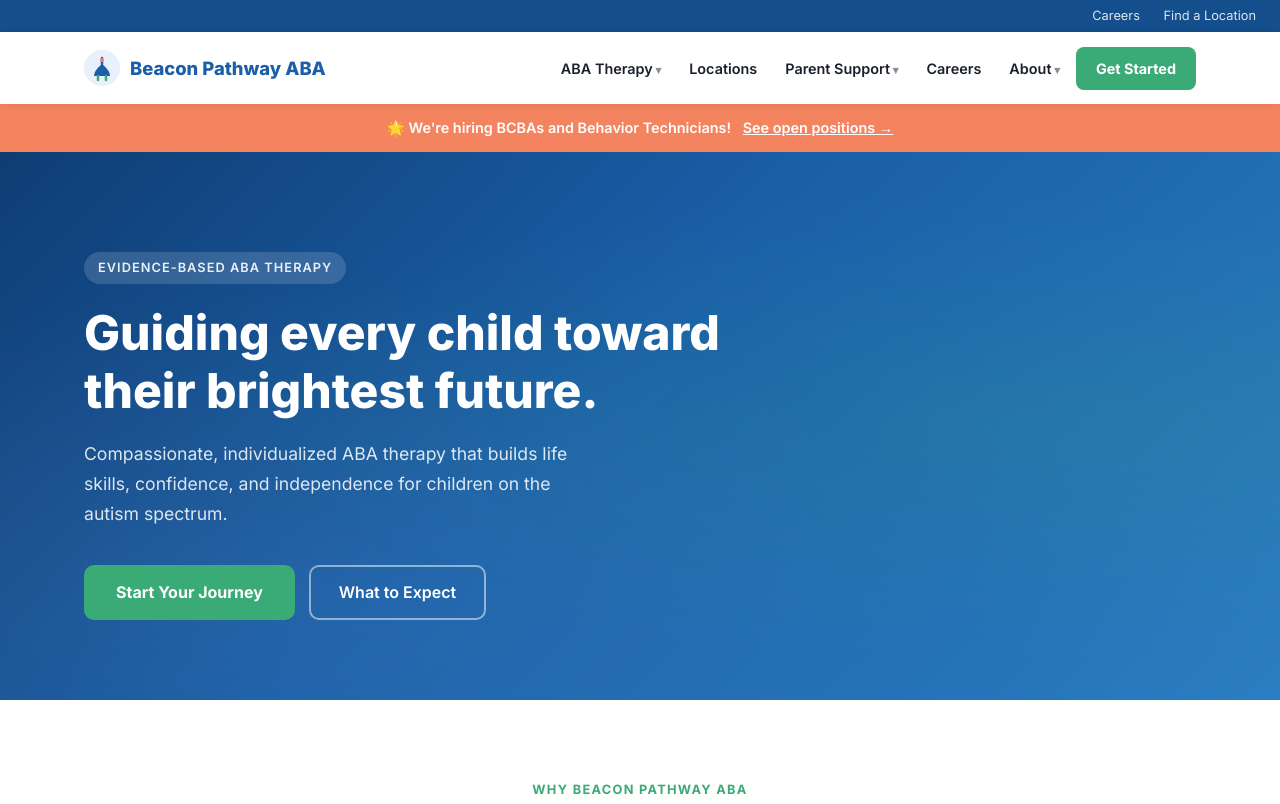
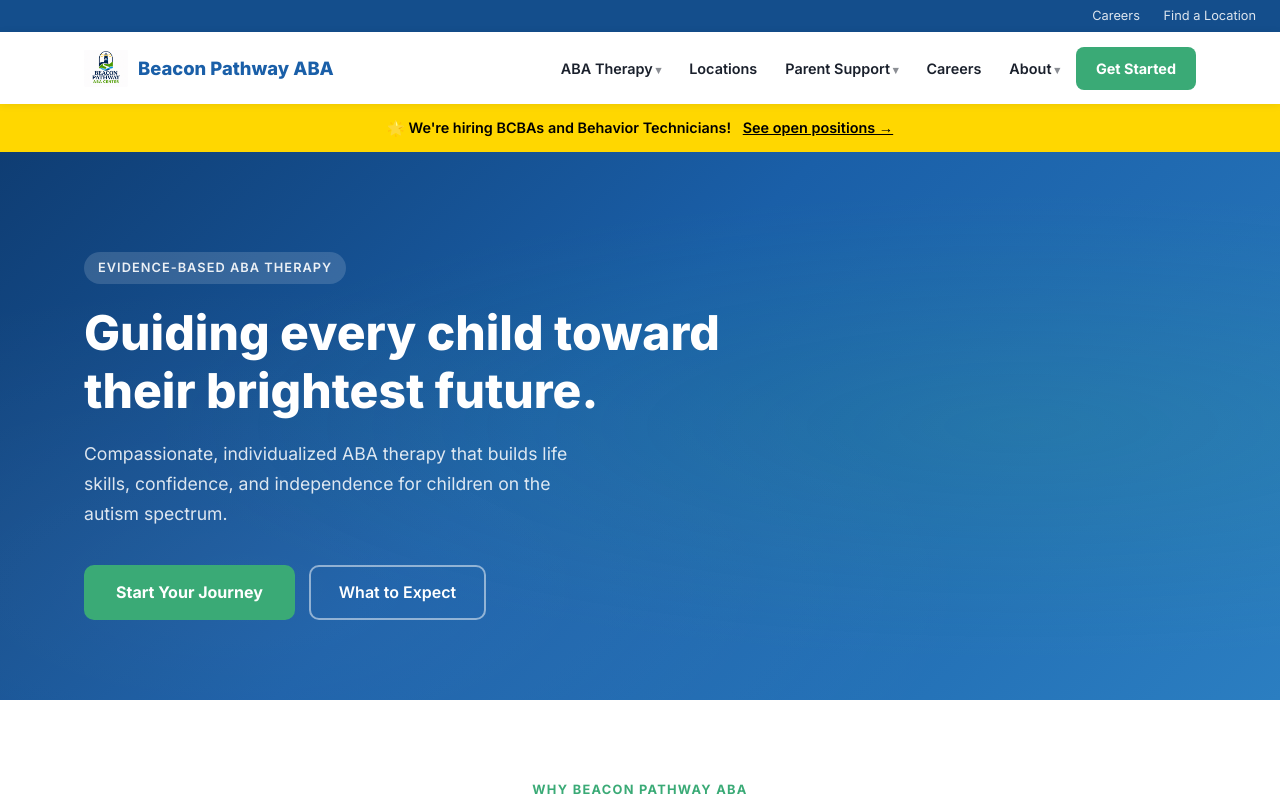
Before and after one commit to aaronbrown23/beaconpathwayaba, a website: page index.html in a window 1280 px wide. Shown: the top 804 px of the page. Drawn offline with Linux system fonts and the light colour scheme.

Commit message:
Replace SVG logo with 49610.jpg image; change hiring banner to yellow with black text
Co-Authored-By: Claude Sonnet 4.6 <noreply@anthropic.com>

```diff
--- a/index.html
+++ b/index.html
@@ -85,7 +85,7 @@
       color: var(--blue);
       flex-shrink: 0;
     }
-    .logo svg { width: 36px; height: 36px; }
+    .logo img { width: 44px; height: 44px; object-fit: contain; border-radius: 6px; }
 
     .main-nav {
       display: flex;
@@ -237,14 +237,14 @@
 
     /* ── HIRING BANNER ── */
     .hiring-banner {
-      background: var(--orange);
-      color: var(--white);
+      background: #FFD700;
+      color: #000000;
       text-align: center;
       padding: 12px 24px;
       font-size: 0.9rem;
       font-weight: 600;
     }
-    .hiring-banner a { text-decoration: underline; margin-left: 8px; color: var(--white); }
+    .hiring-banner a { text-decoration: underline; margin-left: 8px; color: #000000; }
 
     /* ── SECTION SHARED ── */
     section { padding: 80px 0; }
@@ -640,13 +640,7 @@
 <header>
   <nav class="nav-wrap">
     <a href="/" class="logo">
-      <svg viewBox="0 0 36 36" fill="none" xmlns="http://www.w3.org/2000/svg">
-        <circle cx="18" cy="18" r="18" fill="#E8F0FB"/>
-        <path d="M18 8 L18 14" stroke="#1A5FA8" stroke-width="2.5" stroke-linecap="round"/>
-        <path d="M18 14 C18 14 10 20 10 26 L26 26 C26 20 18 14 18 14Z" fill="#1A5FA8"/>
-        <path d="M14 26 L14 30 M22 26 L22 30" stroke="#3AAA76" stroke-width="2.5" stroke-linecap="round"/>
-        <circle cx="18" cy="10" r="2" fill="#F4845F"/>
-      </svg>
+      <img src="/images/logo.jpg" alt="Beacon Pathway ABA logo" />
       Beacon Pathway ABA
     </a>
 
@@ -953,13 +947,7 @@
     <div class="footer-grid">
       <div class="footer-brand">
         <div class="logo">
-          <svg viewBox="0 0 36 36" fill="none" xmlns="http://www.w3.org/2000/svg">
-            <circle cx="18" cy="18" r="18" fill="rgba(255,255,255,0.1)"/>
-            <path d="M18 8 L18 14" stroke="white" stroke-width="2.5" stroke-linecap="round"/>
-            <path d="M18 14 C18 14 10 20 10 26 L26 26 C26 20 18 14 18 14Z" fill="white"/>
-            <path d="M14 26 L14 30 M22 26 L22 30" stroke="#3AAA76" stroke-width="2.5" stroke-linecap="round"/>
-            <circle cx="18" cy="10" r="2" fill="#F4845F"/>
-          </svg>
+          <img src="/images/logo.jpg" alt="Beacon Pathway ABA logo" />
           Beacon Pathway ABA
         </div>
         <p>Evidence-based ABA therapy helping children on the autism spectrum build skills, confidence, and independence.</p>
```
Also changed, not shown: images/logo.jpg (added).
